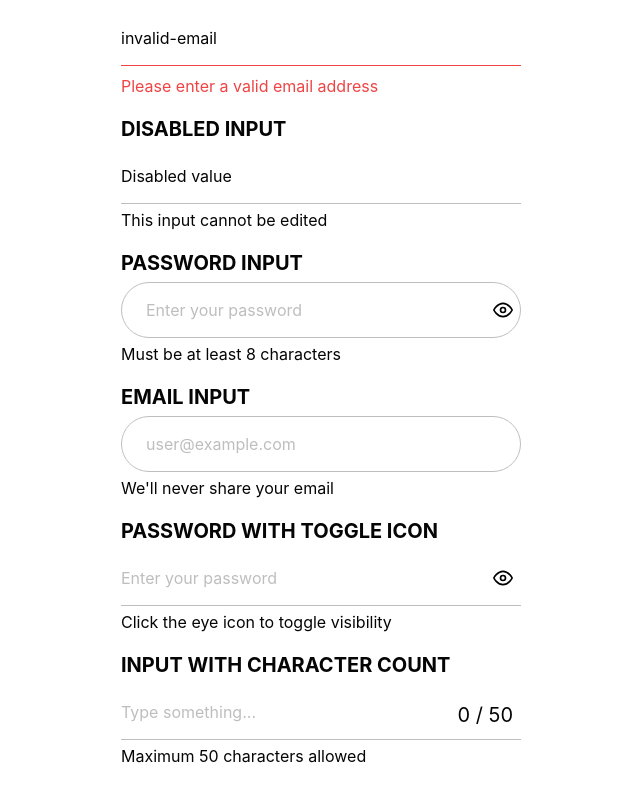
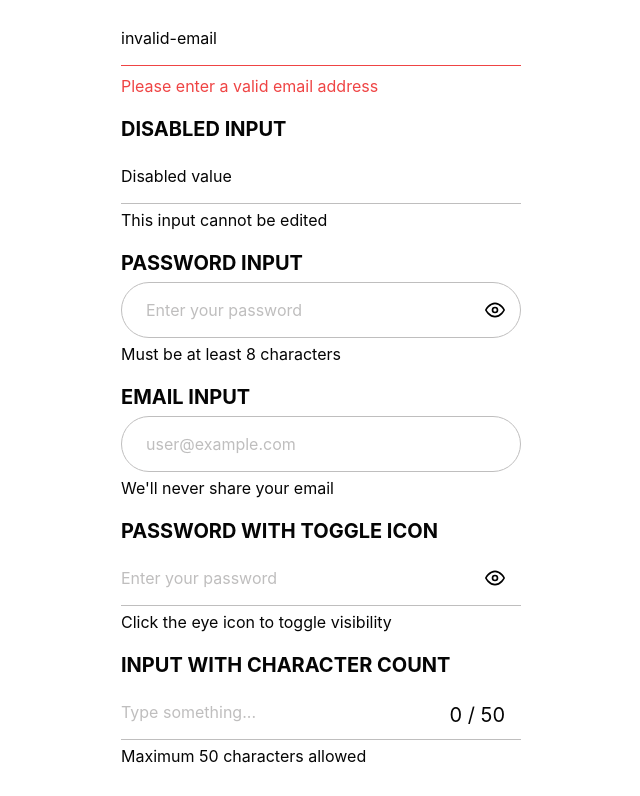
Before and after one commit to Racot86/foodies-project-team-3, a React app: page /design-system in a window 1280 px wide. Shown: the part 1360-2156 px from the top of the page, without its empty margins (171-811 px from the left). Built offline with nearby package versions, Linux system fonts and the light colour scheme; the HTML template or start-up script is replaced by a standard one.

Commit message:
replace value with var in Fields component

```diff
--- a/src/components/ui/Fields/Fields.module.css
+++ b/src/components/ui/Fields/Fields.module.css
@@ -10,6 +10,9 @@
   font-weight: var(--font-bold);
   text-transform: uppercase;
   font-size: var(--font-md);
+}
+.field.rounded:not(:last-child) {
+  margin-bottom: 14px;
 }
 
 .field input,
@@ -79,7 +82,7 @@
 }
 
 .inputWrapper.withExtra .extra {
-  right: var(--spacing-sm);
+  right: var(--spacing-md);
   font-size: var(--font-xl);
 }
 
```
